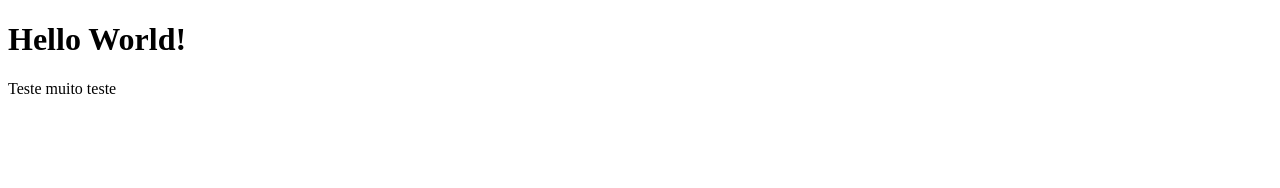
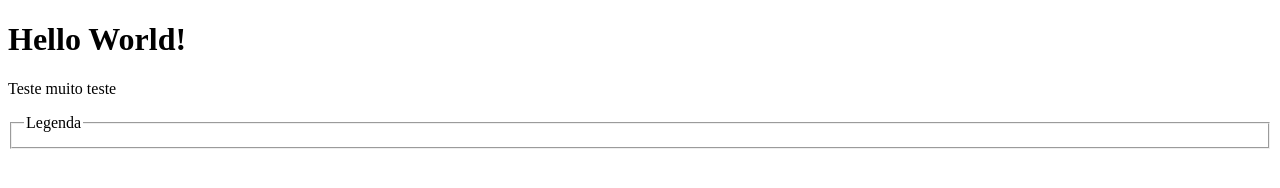
Before and after one commit to joaquim234156/AulaGit, a plain HTML site: page Project/blog.html in a window 1280 px wide. Drawn offline with Linux system fonts and the light colour scheme.

Commit message:
Adicionando legendas

```diff
--- a/Project/blog.html
+++ b/Project/blog.html
@@ -8,5 +8,8 @@
 <body>
   <h1>Hello World!</h1>
   <p>Teste muito teste</p>
+  <fieldset>
+    <legend>Legenda</legend>
+  </fieldset>
 </body>
 </html>
```
